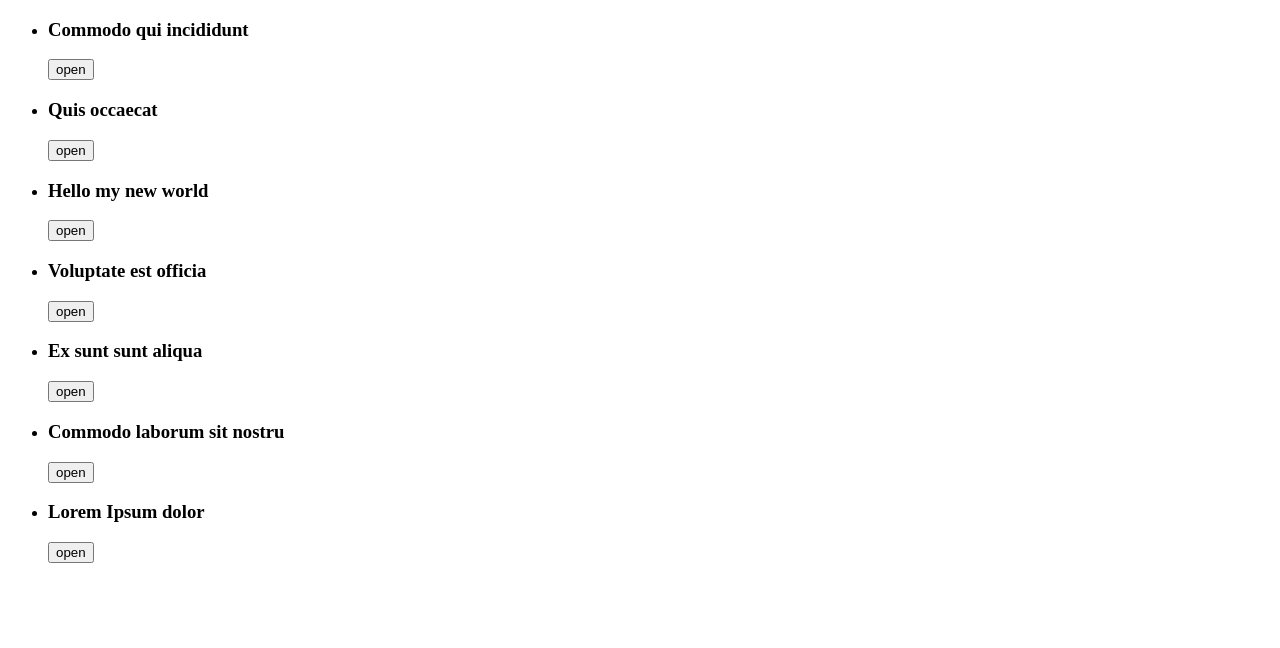
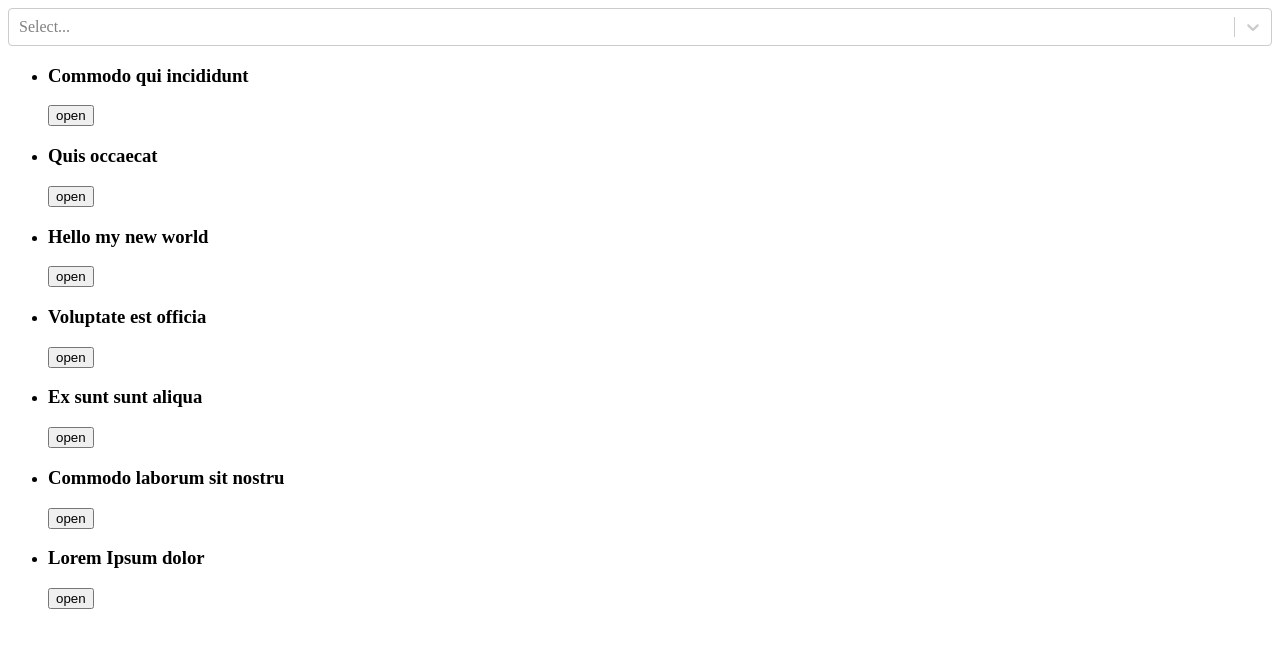
Before and after one commit to dato7898/basic-react, a React (Create React App) app: page / in a window 1280 px wide. Shown: the top 648 px of the page. Built offline with nearby package versions, Linux system fonts and the light colour scheme.

Commit message:
add react-select

```diff
--- a/package.json
+++ b/package.json
@@ -8,7 +8,8 @@
     "@testing-library/user-event": "^7.2.1",
     "react": "^16.13.1",
     "react-dom": "^16.13.1",
-    "react-scripts": "3.4.1"
+    "react-scripts": "3.4.1",
+    "react-select": "^3.1.0"
   },
   "scripts": {
     "start": "react-scripts start",
--- a/src/App.js
+++ b/src/App.js
@@ -1,15 +1,29 @@
-import React, { Component } from 'react';
+import React, { Component } from 'react'
+import Select from 'react-select'
 import ArticleList from './components/article-list'
 import articles from './fixtures'
 
 class App extends Component {
+	state = {
+		openItem: null
+	}
 	render() {
 		return (
 			<div>
+				<Select options = {this.options} value={this.state.openItem} onChange={this.handleSelect} />
 				<ArticleList articles = {articles} />
 			</div>
 		)
 	}
+
+	get options() {
+		return articles.map(article => ({
+			label: article.title,
+			value: article.id
+		}))
+	}
+
+	handleSelect = openItem => this.setState({openItem})
 }
 
 export default App;
--- a/src/components/article.js
+++ b/src/components/article.js
@@ -7,7 +7,7 @@ class Article extends PureComponent {
 		return (
 			<div>
 				<div>
-					<h3>{article.title}</h3>
+					<h3 ref = {this.setTitleRef}>{article.title}</h3>
 					<button onClick = {this.handleBtnClick}>{isOpen ? 'close' : 'open'}</button>
 				</div>
 				{isOpen && <section>{article.text}</section>}
@@ -15,6 +15,8 @@ class Article extends PureComponent {
 		)
 	}
 
+	setTitleRef = (titleRef) => console.log(titleRef)
+
 	handleBtnClick = () => this.props.toggleOpen(this.props.article.id)
 }
 
```
Also changed, not shown: 1 other file (tests, documents, lock files or other folders).
